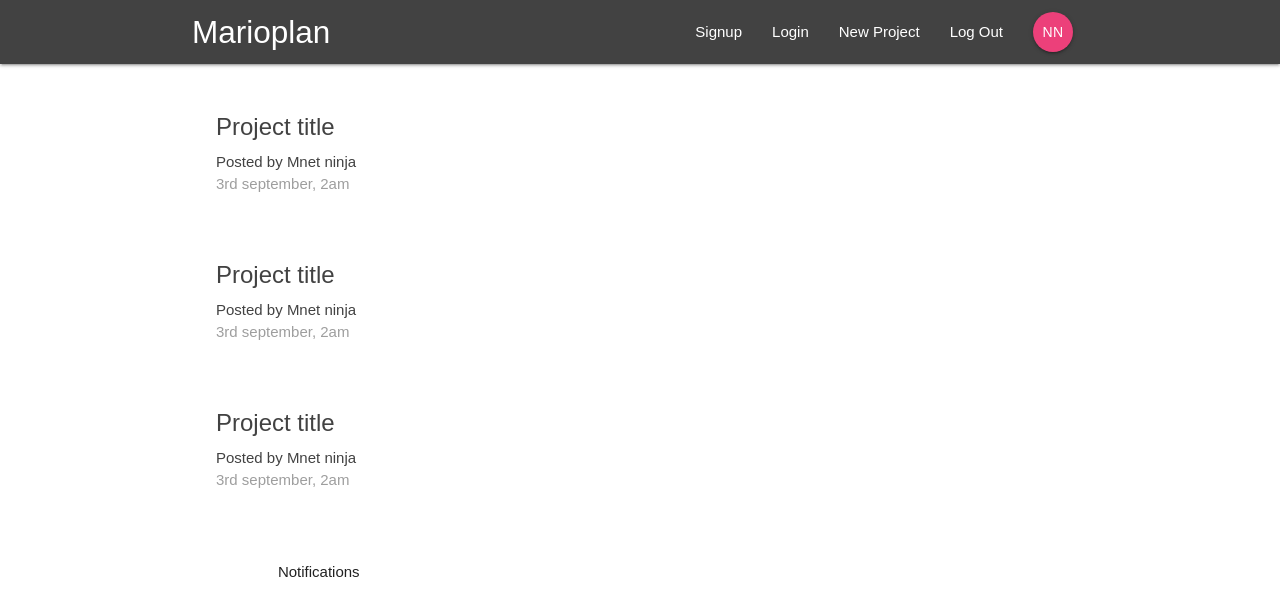
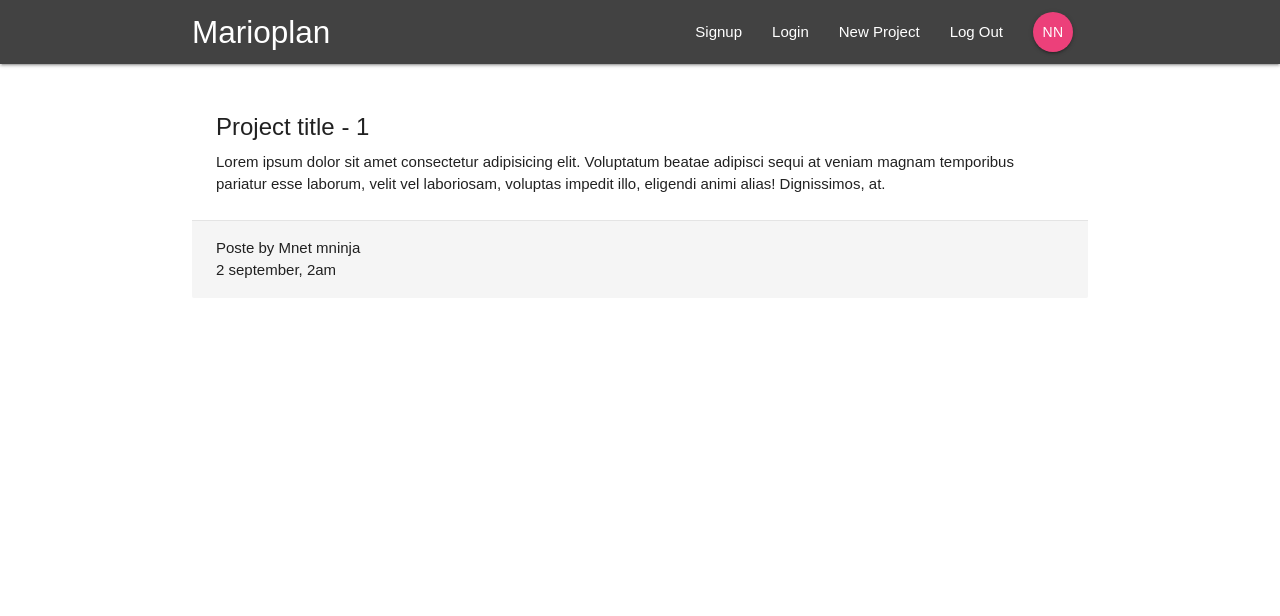
Before and after one commit to Martinlindahltest/marioplan2a, a React (Create React App) app: page /project/1 in a window 1280 px wide. Shown: the top 616 px of the page. Built offline with nearby package versions, Linux system fonts and the light colour scheme.

Commit message:
lektion7 kompilerar

```diff
--- a/src/App.js
+++ b/src/App.js
@@ -2,6 +2,7 @@ import React, { Component } from 'react';
 import { BrowserRouter, Switch, Route } from 'react-router-dom'
 import Navbar from './components/layout/Navbar'
 import Dashboard from './components/dashboard/Dashboard'
+import ProjectDetails from './components/projects/ProjectDetails'
 
 class App extends Component {
   render() {
@@ -10,7 +11,8 @@ class App extends Component {
         <div className="App">
           <Navbar />
           <Switch>
-            <Route path='/' component={Dashboard} />
+            <Route exact path='/' component={Dashboard} />
+            <Route path='/project/:id' component={ProjectDetails} />}
           </Switch>
         </div>
       </BrowserRouter>
--- a/src/components/projects/ProjectDetails.js
+++ b/src/components/projects/ProjectDetails.js
@@ -0,0 +1,20 @@
+import React from 'react'
+
+export default function ProjectDetails(props) {
+    const id = props.match.params.id;
+    console.log(id)
+    return (
+    <div className="container section project-details">
+        <div className="card z-depth-0">
+            <div className="card-content">
+                <span className="card-title">Project title - {id}</span>
+                <p>Lorem ipsum dolor sit amet consectetur adipisicing elit. Voluptatum beatae adipisci sequi at veniam magnam temporibus pariatur esse laborum, velit vel laboriosam, voluptas impedit illo, eligendi animi alias! Dignissimos, at.</p>
+            </div>
+            <div className="card-action grey lighten-4 text">
+                <div>Poste by Mnet mninja</div>
+                <div>2 september, 2am</div>
+            </div>
+        </div>
+    </div>
+  )
+}
--- a/src/components/projects/ProjectList.js
+++ b/src/components/projects/ProjectList.js
@@ -1,33 +1,15 @@
 import React from 'react'
+import ProjectSummary from './ProjectSummary'
 
 export default function ProjectList() {
   return (
     <div className="project-list section">
 
+    <ProjectSummary />
+    <ProjectSummary />
+    <ProjectSummary />
+    <ProjectSummary />
 
-        <div className="card z-depth-0 project-summary">
-            <div className="card-content grey-text text-darken-3">
-                <span className="card-title">Project title</span>
-                <p>Posted by Mnet ninja</p>
-                <p className="grey-text">3rd september, 2am</p>
-            </div>
-        </div>
-
-        <div className="card z-depth-0 project-summary">
-            <div className="card-content grey-text text-darken-3">
-                <span className="card-title">Project title</span>
-                <p>Posted by Mnet ninja</p>
-                <p className="grey-text">3rd september, 2am</p>
-            </div>
-        </div>
-
-        <div className="card z-depth-0 project-summary">
-            <div className="card-content grey-text text-darken-3">
-                <span className="card-title">Project title</span>
-                <p>Posted by Mnet ninja</p>
-                <p className="grey-text">3rd september, 2am</p>
-            </div>
-        </div>
 
 
     </div>
--- a/src/components/projects/ProjectSummary.js
+++ b/src/components/projects/ProjectSummary.js
@@ -0,0 +1,13 @@
+import React from 'react'
+
+export default function ProjectSummary() {
+  return (
+    <div className="card z-depth-0 project-summary">
+    <div className="card-content grey-text text-darken-3">
+        <span className="card-title">Project title</span>
+        <p>Posted by Mnet ninja</p>
+        <p className="grey-text">3rd september, 2am</p>
+    </div>
+</div>
+  )
+}
```
